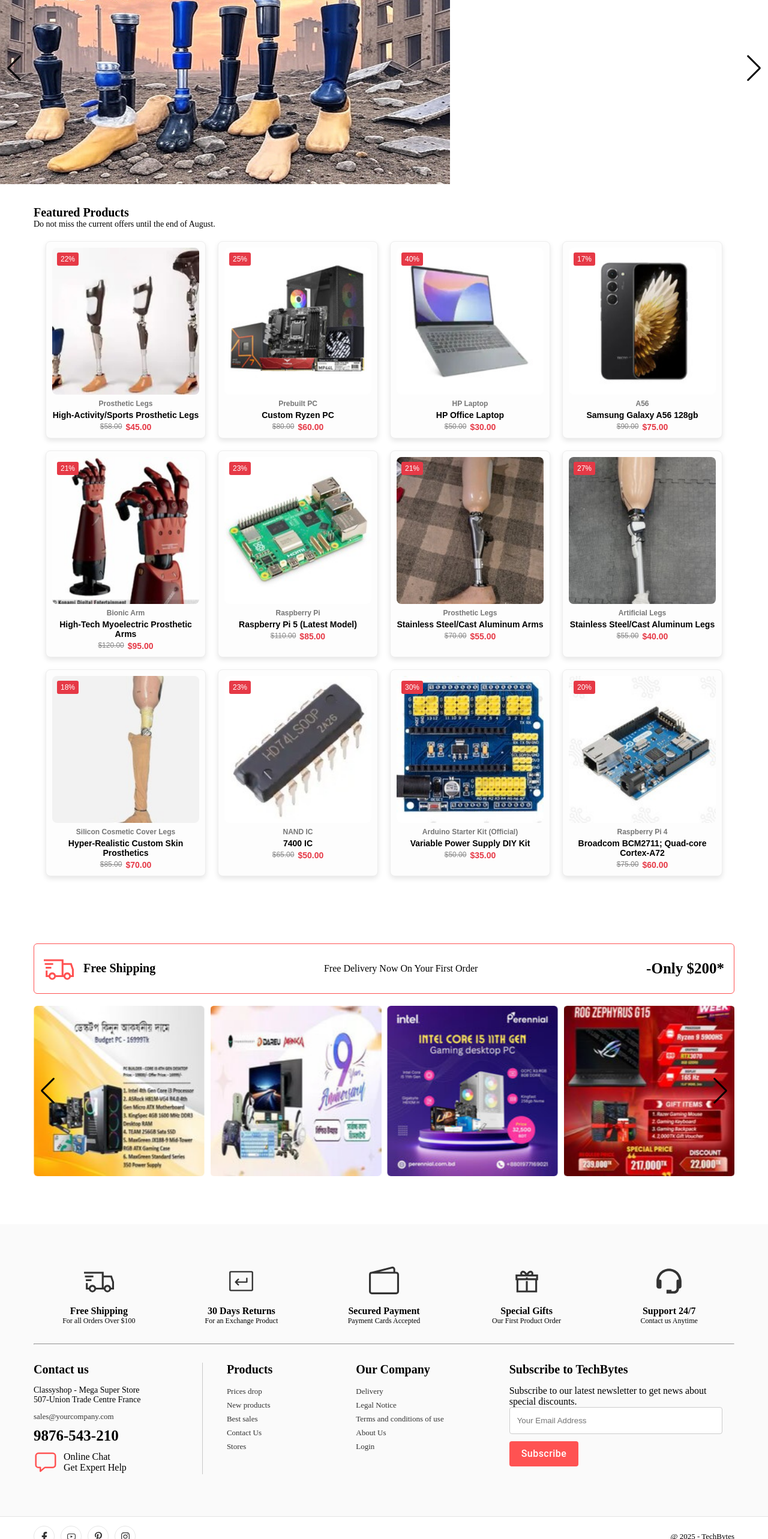
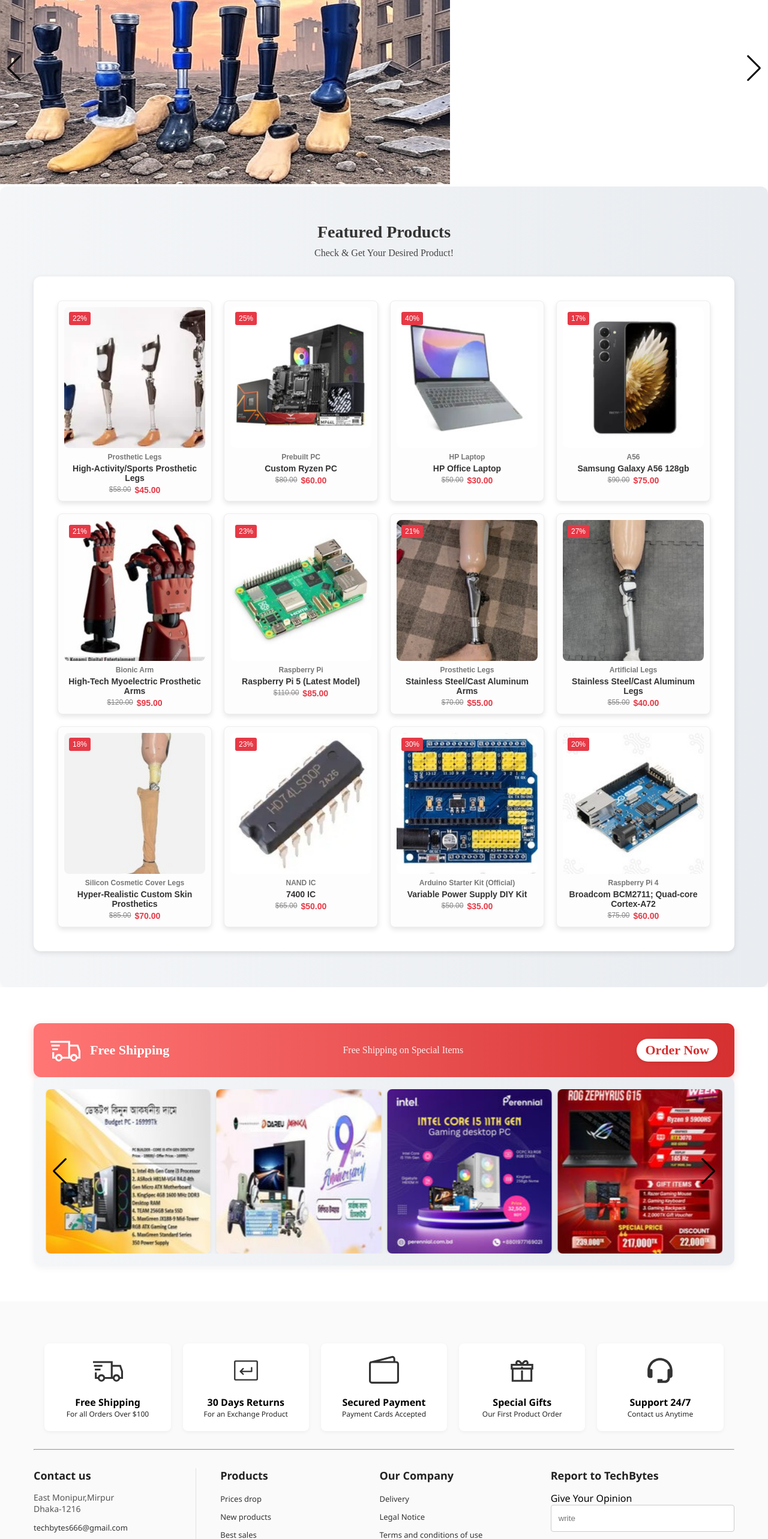
Before and after one commit to danial-hossain/TechBytes, a React (Create React App) app: page / in a window 1280 px wide. Shown: the part 234-2800 px from the top of the page at 60% size. Built offline with nearby package versions, Linux system fonts and the light colour scheme.

Commit message:
We Fixed Our Footer

```diff
--- a/src/Pages/Home/index.js
+++ b/src/Pages/Home/index.js
@@ -6,28 +6,29 @@
 import ProductList from '../../components/ProductItem/ProductList'; // grid version
 import Footer from '../../components/Footer';
 
-
 const Home = () => {
   return (
     <div>
       <HomeSlider />
 
+      {/* ==== Featured Section ==== */}
       <section className="featured-section">
         <div className="container">
           <div className="featured-header">
-            <div className="left-sec">
-              <h2 className="featured-title">Featured Products</h2>
-              <p className="featured-subtitle">
-                Do not miss the current offers until the end of August.
-              </p>
-            </div>
+            <h2 className="featured-title">Featured Products</h2>
+            <p className="featured-subtitle">
+              Check & Get Your Desired Product!
+            </p>
           </div>
 
           {/* Grid of 12 products */}
-          <ProductList />
+          <div className="featured-products-box">
+            <ProductList />
+          </div>
         </div>
       </section>
 
+      {/* ==== Shipping Section ==== */}
       <section className="shipping-section">
         <div className="container">
           <div className="free-shipping">
@@ -36,9 +37,9 @@
               <span className="shipping-title">Free Shipping</span>
             </div>
             <div className="shipping-col2">
-              <p className="shipping-text">Free Delivery Now On Your First Order</p>
+              <p className="shipping-text">Free Shipping on Special Items</p>
             </div>
-            <p className="shipping-price">-Only $200*</p>
+            <p className="shipping-price">Order Now</p>
           </div>
 
           <AdsBannerSlider items={4} />
--- a/src/Pages/Home/style.css
+++ b/src/Pages/Home/style.css
@@ -1,3 +1,40 @@
+/* ==== FEATURED SECTION ==== */
+.featured-section {
+    background: linear-gradient(90deg, #f4f6f8, #e9ecf0); /* light gray tones */
+    padding: 60px 0;
+    text-align: center;
+    color: #333; /* darker text for contrast */
+    border-radius: 12px;
+    box-shadow: 0 4px 12px rgba(0, 0, 0, 0.05);
+}
+
+.featured-header {
+    margin-bottom: 30px;
+}
+
+.featured-title {
+    font-size: 28px;
+    font-weight: 700;
+    margin: 0 0 10px 0;
+}
+
+.featured-subtitle {
+    font-size: 16px;
+    font-weight: 500;
+    margin: 0;
+    opacity: 0.9;
+}
+
+/* White product box inside gradient */
+.featured-products-box {
+    background: #fff;
+    border-radius: 12px;
+    padding: 20px;
+    box-shadow: 0 3px 10px rgba(0,0,0,0.1);
+    margin-top: 20px;
+}
+
+/* ==== SHIPPING SECTION ==== */
 .shipping-section {
     padding: 60px 0;
     background-color: white;
@@ -5,12 +42,16 @@
 
 .free-shipping {
     width: 100%;
-    padding: 16px;
-    border: 1px solid #ff5252;
+    padding: 20px 28px;
+    background: linear-gradient(90deg, #ff7675, #d63031);
+    color: white;
     display: flex;
     align-items: center;
     justify-content: space-between;
-    border-radius: 6px;
+    border-radius: 12px;
+    box-shadow: 0 4px 12px rgba(255, 82, 82, 0.3);
+    gap: 20px;
+    flex-wrap: wrap;
 }
 
 .shipping-col1 {
@@ -21,48 +62,27 @@
 
 .shipping-icon {
     font-size: 50px;
-    color: #ff5252;
+    color: white;
 }
 
 .shipping-title {
-    font-size: 20px;
-    font-weight: 600;
+    font-size: 22px;
+    font-weight: 700;
 }
 
 .shipping-col2 .shipping-text {
     margin: 0;
     font-weight: 500;
+    font-size: 16px;
+    opacity: 0.9;
 }
 
 .shipping-price {
     font-weight: bold;
-    font-size: 25px;
-    margin: 0;
+    font-size: 22px;
+    background: white;
+    color: #d63031;
+    padding: 6px 14px;
+    border-radius: 20px;
+    box-shadow: 0 2px 6px rgba(0,0,0,0.1);
 }
-  .featured-section {
-    background-color: white;
-    padding: 32px 0; /* replaces py-8 */
-  }
-
-  .featured-header {
-    display: flex;
-    align-items: center;
-    justify-content: space-between;
-  }
-
-  .featured-title {
-    font-size: 20px; /* replaces text-[20px] */
-    font-weight: 600; /* replaces font-[600] */
-    margin: 0;
-  }
-
-  .featured-subtitle {
-    font-size: 14px; /* replaces text-[14px] */
-    font-weight: 500; /* replaces font-[500] */
-    margin: 0;
-  }
-
-  .left-sec {
-    display: flex;
-    flex-direction: column;
-  }
--- a/src/components/AdsBannerSlider/index.js
+++ b/src/components/AdsBannerSlider/index.js
@@ -6,7 +6,7 @@
 import BannerBox from '../BannerBox';
 import './style.css';
 
-// Import images from the same folder
+// Import images
 import banner1 from './banner1.jpg';
 import banner2 from './banner2.jpg';
 import banner3 from './banner3.jpg';
@@ -15,28 +15,28 @@
 import banner6 from './banner6.jpg';
 import banner7 from './banner7.jpg';
 
-const AdsBannerSlider = (props) => {
+const AdsBannerSlider = ({ items }) => {
   return (
     <div className="ads-banner-slider">
       <Swiper
-        slidesPerView={props.items}
+        slidesPerView={items}
         spaceBetween={10}
         navigation={true}
-        loop={true} // enables continuous sliding
+        loop={true}
         autoplay={{
-          delay: 3000, // 3 seconds per slide
-          disableOnInteraction: false, // keep autoplay after user interaction
+          delay: 3000,
+          disableOnInteraction: false,
         }}
         modules={[Navigation, Autoplay]}
         className="ads-swiper"
       >
-        <SwiperSlide><BannerBox img={banner1} link={'/'}  /></SwiperSlide>
-        <SwiperSlide><BannerBox img={banner2} link={'/'}  /></SwiperSlide>
-        <SwiperSlide><BannerBox img={banner3} link={'/'}  /></SwiperSlide>
-        <SwiperSlide><BannerBox img={banner4} link={'/'}  /></SwiperSlide>
-        <SwiperSlide><BannerBox img={banner5} link={'/'}  /></SwiperSlide>
-        <SwiperSlide><BannerBox img={banner6} link={'/'} /></SwiperSlide>
-        <SwiperSlide><BannerBox img={banner7} link={'/'}  /></SwiperSlide>
+        <SwiperSlide><BannerBox img={banner1} link="/" /></SwiperSlide>
+        <SwiperSlide><BannerBox img={banner2} link="/" /></SwiperSlide>
+        <SwiperSlide><BannerBox img={banner3} link="/" /></SwiperSlide>
+        <SwiperSlide><BannerBox img={banner4} link="/" /></SwiperSlide>
+        <SwiperSlide><BannerBox img={banner5} link="/" /></SwiperSlide>
+        <SwiperSlide><BannerBox img={banner6} link="/" /></SwiperSlide>
+        <SwiperSlide><BannerBox img={banner7} link="/" /></SwiperSlide>
       </Swiper>
     </div>
   );
--- a/src/components/AdsBannerSlider/style.css
+++ b/src/components/AdsBannerSlider/style.css
@@ -1,6 +1,15 @@
+:root {
+  /* Background gradient for featured + ads banners */
+  --soft-bg: linear-gradient(90deg, #f4f6f8, #e9ecf0);
+}
+
+/* ==== ADS BANNER SLIDER ==== */
 .ads-banner-slider {
-    padding: 20px 0; /* replaces py-5 */
-    width: 100%; /* replaces w-full */
+  padding: 20px;
+  width: 100%;
+  background: var(--soft-bg);
+  border-radius: 12px;
+  box-shadow: 0 4px 12px rgba(0, 0, 0, 0.05);
 }
 
 .ads-swiper {
@@ -8,8 +17,10 @@
 }
 
 .box.banner-box {
-    border-radius: 6px;
+  background: white;
+  border-radius: 8px;
   overflow: hidden;
+  box-shadow: 0 3px 8px rgba(0, 0, 0, 0.08);
 }
 
 .banner-img {
@@ -20,5 +31,39 @@
 
 .swiper-button-next,
 .swiper-button-prev {
-    color: #000; /* you can change navigation arrow color here */
+  color: #000;
 }
+
+/* ==== FEATURED SECTION (if you want same style) ==== */
+.featured-section {
+  background: var(--soft-bg);
+  padding: 60px 0;
+  text-align: center;
+  color: #333;
+  border-radius: 12px;
+  box-shadow: 0 4px 12px rgba(0, 0, 0, 0.05);
+}
+
+.featured-header {
+  margin-bottom: 30px;
+}
+
+.featured-title {
+  font-size: 28px;
+  font-weight: 700;
+  margin-bottom: 10px;
+}
+
+.featured-subtitle {
+  font-size: 16px;
+  font-weight: 500;
+  opacity: 0.9;
+}
+
+.featured-products-box {
+  background: #fff;
+  border-radius: 12px;
+  padding: 20px;
+  box-shadow: 0 3px 10px rgba(0,0,0,0.1);
+  margin-top: 20px;
+}
--- a/src/components/Footer/index.js
+++ b/src/components/Footer/index.js
@@ -52,14 +52,14 @@
                         <div className="footer-part1">
                             <h2>Contact us</h2>
                             <p>
-                                Classyshop - Mega Super Store
+                                East Monipur,Mirpur
                                 <br />
-                                507-Union Trade Centre France
+                                Dhaka-1216
                             </p>
                             <Link className="footer-link" to="mailto:someone@example.com">
-                                sales@yourcompany.com
+                                techbytes666@gmail.com
                             </Link>
-                            <span className="footer-phone">9876-543-210</span>
+                            <span className="footer-phone">+8801791416682</span>
                             <div className="footer-chat">
                                 <IoChatboxOutline className="footer-chat-icon" />
                                 <span>
@@ -96,15 +96,15 @@
 
                         {/* Subscribe */}
                         <div className="footer-part3">
-                            <h2>Subscribe to TechBytes</h2>
-                            <p>Subscribe to our latest newsletter to get news about special discounts.</p>
+                            <h2>Report to TechBytes</h2>
+                            <p>Give Your Opinion </p>
                             <form>
                                 <input
                                     type="email"
                                     className="footer-input"
-                                    placeholder="Your Email Address"
+                                    placeholder="write"
                                 />
-                                <Button className="btn-org">Subscribe</Button>
+                                <Button className="btn-org">Submit</Button>
                             </form>
                         </div>
                     </div>
--- a/src/components/Footer/style.css
+++ b/src/components/Footer/style.css
@@ -1,19 +1,31 @@
 .footer-section {
     padding: 40px 0;
     background-color: #fafafa;
+    font-family: "Segoe UI", sans-serif;
 }
 
+/* ===== TOP ICONS ROW ===== */
 .footer-icons-row {
     display: flex;
     justify-content: center;
     gap: 20px;
     padding: 30px 0;
+    flex-wrap: wrap;
 }
 
 .footer-icon-col {
-    width: 20%;
+    width: 18%;
     text-align: center;
+    padding: 20px 15px;
+    border-radius: 8px;
+    background: #fff;
+    box-shadow: 0 2px 6px rgba(0,0,0,0.05);
     transition: all 0.3s ease;
+}
+
+.footer-icon-col:hover {
+    transform: translateY(-4px);
+    box-shadow: 0 6px 12px rgba(0,0,0,0.08);
 }
 
 .footer-icon {
@@ -24,7 +36,6 @@
 
 .footer-icon-col:hover .footer-icon {
     color: #ff5252;
-    transform: translateY(-5px);
 }
 
 .footer-icon-col h3 {
@@ -37,39 +48,46 @@
     font-size: 12px;
     font-weight: 500;
     margin: 0;
+    opacity: 0.85;
 }
 
-/* Main footer layout */
+/* ===== MAIN FOOTER LAYOUT ===== */
 .footer-main {
     display: flex;
     gap: 20px;
     padding: 30px 0;
+    flex-wrap: wrap;
 }
 
+/* Contact section */
 .footer-part1 {
-    width: 25%;
-    border-right: 1px solid rgba(0,0,0,0.2);
+    flex: 1;
+    min-width: 220px;
+    border-right: 1px solid rgba(0,0,0,0.1);
     padding-right: 15px;
 }
 
 .footer-part1 h2,
 .footer-links-col h2,
 .footer-part3 h2 {
-    font-size: 20px;
+    font-size: 18px;
     font-weight: 600;
     margin-bottom: 15px;
+    color: #222;
 }
 
 .footer-part1 p {
     font-size: 14px;
     font-weight: 400;
     padding-bottom: 10px;
+    color: #555;
 }
 
 .footer-link {
     font-size: 13px;
     color: #333;
     text-decoration: none;
+    transition: color 0.3s ease;
 }
 
 .footer-link:hover {
@@ -77,7 +95,7 @@
 }
 
 .footer-phone {
-    font-size: 25px;
+    font-size: 20px;
     font-weight: 600;
     display: block;
     margin: 10px 0;
@@ -87,21 +105,28 @@
     display: flex;
     align-items: center;
     gap: 10px;
+    padding: 8px 10px;
+    background: #fff;
+    border-radius: 6px;
+    box-shadow: 0 2px 5px rgba(0,0,0,0.05);
 }
 
 .footer-chat-icon {
-    font-size: 40px;
+    font-size: 35px;
     color: #ff5252;
 }
 
+/* Links */
 .footer-part2 {
-    width: 40%;
+    flex: 2;
+    min-width: 300px;
     display: flex;
+    gap: 20px;
     padding-left: 20px;
 }
 
 .footer-links-col {
-    width: 50%;
+    flex: 1;
 }
 
 .footer-links-col ul {
@@ -111,15 +136,16 @@
 }
 
 .footer-links-col li {
-    margin-bottom: 5px;
+    margin-bottom: 8px;
 }
 
+/* Subscribe */
 .footer-part3 {
-    width: 35%;
+    flex: 1.2;
+    min-width: 240px;
     display: flex;
     flex-direction: column;
     padding-left: 20px;
-    padding-right: 20px;
 }
 
 .footer-input {
@@ -130,6 +156,7 @@
     border-radius: 4px;
     margin-bottom: 12px;
     outline: none;
+    transition: border-color 0.3s ease;
 }
 
 .footer-input:focus {
@@ -144,9 +171,10 @@
     font-size: 16px !important;
     padding: 7px 20px !important;
     text-transform: none !important;
+    border-radius: 4px !important;
 }
 
-/* Bottom strip */
+/* ===== BOTTOM STRIP ===== */
 .bottom-strip {
     border-top: 1px solid rgba(0,0,0,0.1);
     padding: 15px 0;
@@ -157,6 +185,7 @@
     display: flex;
     justify-content: space-between;
     align-items: center;
+    flex-wrap: wrap;
 }
 
 .footer-socials {
@@ -182,10 +211,12 @@
 .footer-social-link:hover {
     background: #ff5252;
     color: #fff;
+    border-color: #ff5252;
 }
 
 .footer-copy {
     font-size: 13px;
     text-align: center;
     margin: 0;
+    opacity: 0.8;
 }
```
Lines whose indentation alone changed are shown as unchanged.
